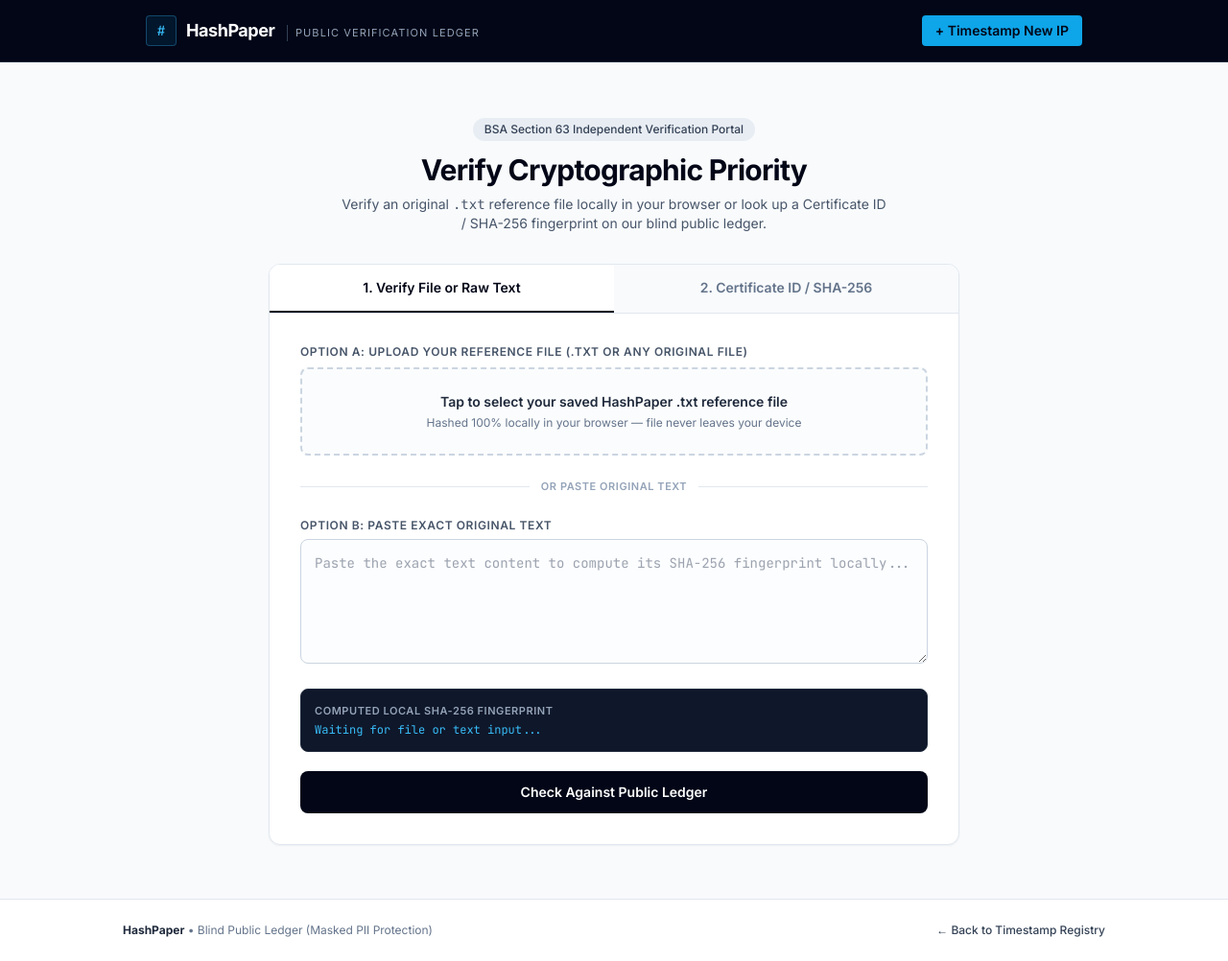
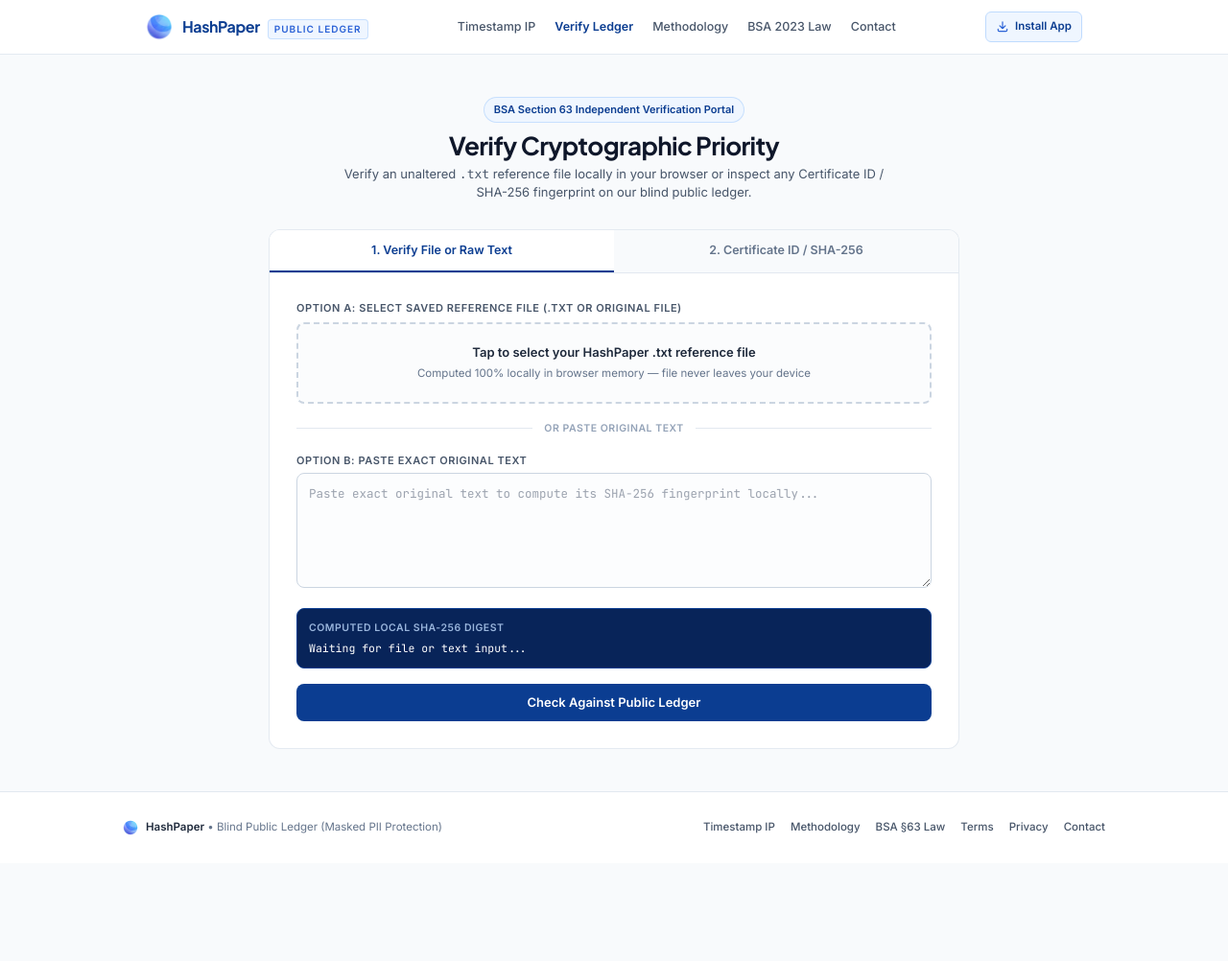
Before and after one commit to letshashpaper/hashpaper-web, a plain HTML site: page verify.html in a window 1280 px wide. Shown: the whole page at 96% size. After the commit the page ends 900 px from the top, so only its background shows below. Drawn offline with nearby package versions, Linux system fonts and the light colour scheme.

Commit message:
Update verify.html

```diff
--- a/verify.html
+++ b/verify.html
@@ -3,140 +3,174 @@
 <head>
   <meta charset="UTF-8" />
   <meta name="viewport" content="width=device-width, initial-scale=1.0" />
-  <title>Verify Cryptographic Record — HashPaper Public Ledger</title>
-  <meta name="description" content="Independently verify any HashPaper Certificate ID, SHA-256 fingerprint, or original reference file against our public ledger." />
+  <title>Verify Cryptographic Record — HashPaper Public Blind Ledger</title>
+  <meta name="description" content="Independently verify any HashPaper Certificate ID, SHA-256 fingerprint, or original reference file against our public blind ledger under BSA Section 63." />
+  <link rel="canonical" href="https://hashpaper.in/verify.html" />
+  <link rel="icon" type="image/png" href="/favicon.png" />
+  <link rel="apple-touch-icon" href="/logo.png" />
+  <link rel="manifest" href="/manifest.json" />
+  <meta name="theme-color" content="#0B3D91" />
+
   <script src="https://cdn.tailwindcss.com"></script>
   <script src="/js/crypto-core.js"></script>
+  <script src="/js/pwa.js" defer></script>
   <link rel="preconnect" href="https://fonts.googleapis.com" />
   <link rel="preconnect" href="https://fonts.gstatic.com" crossorigin />
-  <link href="https://fonts.googleapis.com/css2?family=Inter:wght@400;500;600;700&family=JetBrains+Mono:wght@400;600&display=swap" rel="stylesheet" />
+  <link href="https://fonts.googleapis.com/css2?family=Inter:wght@400;500;600&family=JetBrains+Mono:wght@400;500;600&family=Plus+Jakarta+Sans:wght@600;700&display=swap" rel="stylesheet" />
   <style>
-    body { font-family: 'Inter', sans-serif; }
+    body { font-family: 'Inter', -apple-system, BlinkMacSystemFont, sans-serif; font-size: 13.5px; color: #0f172a; }
+    h1, h2, h3, .font-display { font-family: 'Plus Jakarta Sans', sans-serif; }
     .font-mono-code { font-family: 'JetBrains Mono', monospace; }
   </style>
 </head>
-<body class="bg-slate-50 text-slate-900 antialiased min-h-screen flex flex-col">
+<body class="bg-[#F8FAFC] antialiased min-h-screen flex flex-col selection:bg-[#2B62D6] selection:text-white">
 
-  <!-- Top Navigation -->
-  <header class="bg-slate-950 text-white border-b border-slate-800 sticky top-0 z-40">
-    <div class="max-w-5xl mx-auto px-4 sm:px-6 h-16 flex items-center justify-between">
-      <a href="/" class="flex items-center gap-2.5">
-        <div class="w-8 h-8 rounded bg-sky-500/10 border border-sky-400/30 flex items-center justify-center text-sky-400 font-bold text-sm font-mono-code">#</div>
-        <div>
-          <span class="font-bold tracking-tight text-lg">HashPaper</span>
-          <span class="hidden sm:inline-block ml-2 text-[11px] uppercase tracking-widest text-slate-400 border-l border-slate-700 pl-2">Public Verification Ledger</span>
+  <!-- Crisp SaaS Header -->
+  <header class="bg-white/95 backdrop-blur border-b border-slate-200/90 sticky top-0 z-40">
+    <div class="max-w-5xl mx-auto px-4 sm:px-6 h-14 flex items-center justify-between gap-3">
+      <a href="/" class="flex items-center gap-2.5 shrink-0">
+        <img src="/logo.png" alt="HashPaper Logo" class="w-7 h-7 object-contain" />
+        <div class="flex items-baseline gap-2">
+          <span class="font-display font-bold tracking-tight text-[16px] text-[#0B3D91]">HashPaper</span>
+          <span class="hidden md:inline-block text-[10px] font-semibold uppercase tracking-widest text-[#2B62D6] bg-blue-50 border border-blue-200/80 px-1.5 py-0.5 rounded">Public Ledger</span>
         </div>
       </a>
-      <nav class="flex items-center gap-4 text-sm">
-        <a href="/" class="bg-sky-500 hover:bg-sky-400 text-slate-950 font-semibold px-3.5 py-1.5 rounded text-xs sm:text-sm transition">
-          + Timestamp New IP
+
+      <nav class="hidden md:flex items-center gap-5 text-[12.5px] font-medium text-slate-600">
+        <a href="/" class="hover:text-[#0B3D91] transition">Timestamp IP</a>
+        <a href="/verify.html" class="text-[#0B3D91] font-semibold">Verify Ledger</a>
+        <a href="/methodology.html" class="hover:text-[#0B3D91] transition">Methodology</a>
+        <a href="/law.html" class="hover:text-[#0B3D91] transition">BSA 2023 Law</a>
+        <a href="/contact.html" class="hover:text-[#0B3D91] transition">Contact</a>
+      </nav>
+
+      <div class="flex items-center gap-2">
+        <button type="button" data-install-btn onclick="triggerHashPaperInstall()"
+          class="inline-flex items-center gap-1.5 text-[11.5px] font-semibold text-[#0B3D91] bg-blue-50 hover:bg-blue-100 border border-blue-200 px-2.5 py-1.5 rounded-md transition cursor-pointer">
+          <svg class="w-3.5 h-3.5 text-[#2B62D6]" fill="none" stroke="currentColor" stroke-width="2" viewBox="0 0 24 24">
+            <path stroke-linecap="round" stroke-linejoin="round" d="M4 16v2a2 2 0 002 2h12a2 2 0 002-2v-2M7 10l5 5m0 0l5-5m-5 5V3" />
+          </svg>
+          <span>Install App</span>
+        </button>
+        <a href="/" class="md:hidden text-[11.5px] font-semibold text-white bg-[#0B3D91] px-2.5 py-1.5 rounded-md">
+          + Mint
         </a>
-      </nav>
+      </div>
     </div>
   </header>
 
   <!-- Main Verification Container -->
-  <main class="flex-1 max-w-3xl w-full mx-auto px-4 sm:px-6 py-10 sm:py-14">
+  <main class="flex-1 max-w-3xl w-full mx-auto px-4 sm:px-6 py-8 sm:py-11">
 
-    <div class="text-center mb-8">
-      <div class="inline-flex items-center gap-2 px-3 py-1 rounded-full bg-slate-200/70 text-xs text-slate-700 font-medium mb-3">
+    <div class="text-center mb-7">
+      <div class="inline-flex items-center gap-1.5 px-2.5 py-1 rounded-full bg-blue-50 border border-blue-200/80 text-[11px] text-[#0B3D91] font-semibold mb-2.5">
         BSA Section 63 Independent Verification Portal
       </div>
-      <h1 class="text-2xl sm:text-3xl font-bold tracking-tight text-slate-950">Verify Cryptographic Priority</h1>
-      <p class="mt-2 text-sm text-slate-600 max-w-xl mx-auto">
-        Verify an original <code>.txt</code> reference file locally in your browser or look up a Certificate ID / SHA-256 fingerprint on our blind public ledger.
+      <h1 class="text-xl sm:text-[26px] font-bold tracking-tight text-slate-900">Verify Cryptographic Priority</h1>
+      <p class="mt-1.5 text-[13px] text-slate-600 max-w-xl mx-auto">
+        Verify an unaltered <code>.txt</code> reference file locally in your browser or inspect any Certificate ID / SHA-256 fingerprint on our blind public ledger.
       </p>
     </div>
 
     <!-- Verification Card -->
-    <div class="bg-white border border-slate-200 rounded-xl shadow-sm overflow-hidden">
+    <div class="bg-white border border-slate-200/90 rounded-xl shadow-xs overflow-hidden">
 
       <!-- Mode Switcher Tabs -->
-      <div class="grid grid-cols-2 border-b border-slate-200 bg-slate-50 text-xs sm:text-sm font-semibold">
+      <div class="grid grid-cols-2 border-b border-slate-200 bg-slate-50 text-[12px] sm:text-[12.5px] font-semibold">
         <button type="button" id="tab-file"
-          class="py-3.5 px-4 text-center border-b-2 border-slate-950 text-slate-950 bg-white transition cursor-pointer">
+          class="py-3 px-4 text-center border-b-2 border-[#0B3D91] text-[#0B3D91] bg-white transition cursor-pointer">
           1. Verify File or Raw Text
         </button>
         <button type="button" id="tab-id"
-          class="py-3.5 px-4 text-center border-b-2 border-transparent text-slate-500 hover:text-slate-800 transition cursor-pointer">
+          class="py-3 px-4 text-center border-b-2 border-transparent text-slate-500 hover:text-slate-800 transition cursor-pointer">
           2. Certificate ID / SHA-256
         </button>
       </div>
 
       <!-- Panel 1: File / Raw Text Local Hash Verification -->
-      <div id="panel-file" class="p-6 sm:p-8 space-y-5">
+      <div id="panel-file" class="p-5 sm:p-7 space-y-4">
         <div>
-          <label class="block text-xs font-semibold uppercase tracking-wider text-slate-600 mb-2">
-            Option A: Upload Your Reference File (.txt or any original file)
+          <label class="block text-[11px] font-semibold uppercase tracking-wider text-slate-600 mb-1.5">
+            Option A: Select Saved Reference File (.txt or Original File)
           </label>
           <label for="verify-file-input"
-            class="flex flex-col items-center justify-center border-2 border-dashed border-slate-300 hover:border-sky-500 rounded-lg p-6 bg-slate-50/60 cursor-pointer transition text-center">
-            <span class="text-sm font-semibold text-slate-800">Tap to select your saved HashPaper .txt reference file</span>
-            <span class="text-xs text-slate-500 mt-1">Hashed 100% locally in your browser — file never leaves your device</span>
+            class="flex flex-col items-center justify-center border-2 border-dashed border-slate-300 hover:border-[#2B62D6] rounded-lg p-5 bg-slate-50/60 cursor-pointer transition text-center">
+            <span class="text-[13px] font-semibold text-slate-800">Tap to select your HashPaper .txt reference file</span>
+            <span class="text-[11.5px] text-slate-500 mt-1">Computed 100% locally in browser memory — file never leaves your device</span>
             <input type="file" id="verify-file-input" class="hidden" />
           </label>
-          <div id="selected-file-badge" class="hidden mt-2 text-xs font-mono-code text-sky-700 bg-sky-50 border border-sky-200 px-3 py-1.5 rounded"></div>
+          <div id="selected-file-badge" class="hidden mt-2 text-[11.5px] font-mono-code text-[#0B3D91] bg-blue-50 border border-blue-200 px-3 py-1.5 rounded"></div>
         </div>
 
-        <div class="relative flex items-center py-1">
+        <div class="relative flex items-center py-0.5">
           <div class="flex-grow border-t border-slate-200"></div>
-          <span class="flex-shrink mx-3 text-[11px] uppercase tracking-wider text-slate-400 font-semibold">OR PASTE ORIGINAL TEXT</span>
+          <span class="flex-shrink mx-3 text-[10.5px] uppercase tracking-wider text-slate-400 font-semibold">OR PASTE ORIGINAL TEXT</span>
           <div class="flex-grow border-t border-slate-200"></div>
         </div>
 
         <div>
-          <label for="verify-text-input" class="block text-xs font-semibold uppercase tracking-wider text-slate-600 mb-1.5">
+          <label for="verify-text-input" class="block text-[11px] font-semibold uppercase tracking-wider text-slate-600 mb-1">
             Option B: Paste Exact Original Text
           </label>
           <textarea id="verify-text-input" rows="5"
-            placeholder="Paste the exact text content to compute its SHA-256 fingerprint locally..."
-            class="w-full p-3.5 text-sm font-mono-code border border-slate-300 rounded-lg focus:outline-none focus:ring-2 focus:ring-sky-500 bg-slate-50/40"></textarea>
+            placeholder="Paste exact original text to compute its SHA-256 fingerprint locally..."
+            class="w-full p-3 text-[12.5px] font-mono-code border border-slate-300 rounded-lg focus:outline-none focus:ring-2 focus:ring-[#2B62D6]/30 focus:border-[#2B62D6] bg-slate-50/40"></textarea>
         </div>
 
-        <div class="bg-slate-900 rounded-lg p-3.5 border border-slate-800">
-          <div class="text-[11px] font-semibold uppercase tracking-wider text-slate-400">Computed Local SHA-256 Fingerprint</div>
-          <div id="verify-computed-hash" class="mt-1 font-mono-code text-xs text-sky-400 break-all">
+        <div class="bg-[#082459] rounded-lg p-3 border border-[#0B3D91]">
+          <div class="text-[10.5px] font-semibold uppercase tracking-wider text-blue-200/80">Computed Local SHA-256 Digest</div>
+          <div id="verify-computed-hash" class="mt-1 font-mono-code text-[11.5px] text-white break-all">
             Waiting for file or text input...
           </div>
         </div>
 
         <button type="button" id="btn-verify-local"
-          class="w-full bg-slate-950 hover:bg-slate-800 text-white font-semibold py-3 px-5 rounded-lg text-sm transition cursor-pointer">
+          class="w-full bg-[#0B3D91] hover:bg-[#164DB0] text-white font-semibold py-2.5 px-5 rounded-lg text-[13px] transition cursor-pointer">
           Check Against Public Ledger
         </button>
       </div>
 
       <!-- Panel 2: Direct Certificate ID / SHA-256 Lookup -->
-      <div id="panel-id" class="hidden p-6 sm:p-8 space-y-5">
+      <div id="panel-id" class="hidden p-5 sm:p-7 space-y-4">
         <div>
-          <label for="lookup-query-input" class="block text-xs font-semibold uppercase tracking-wider text-slate-600 mb-1.5">
+          <label for="lookup-query-input" class="block text-[11px] font-semibold uppercase tracking-wider text-slate-600 mb-1">
             Enter Certificate ID or 64-Character SHA-256 Hash
           </label>
           <input type="text" id="lookup-query-input"
             placeholder="e.g., HP-2026-8F9A2B1C or 64-char SHA-256 hex string"
-            class="w-full px-3.5 py-3 text-sm font-mono-code border border-slate-300 rounded-lg focus:outline-none focus:ring-2 focus:ring-sky-500" />
+            class="w-full px-3 py-2.5 text-[12.5px] font-mono-code border border-slate-300 rounded-lg focus:outline-none focus:ring-2 focus:ring-[#2B62D6]/30 focus:border-[#2B62D6]" />
           <p class="text-[11px] text-slate-500 mt-1.5">
-            Zero-knowledge lookup: verifies timestamp authenticity without requiring disclosure of the confidential document.
+            Zero-knowledge lookup: confirms timestamp priority without exposing confidential intellectual property.
           </p>
         </div>
 
         <button type="button" id="btn-verify-lookup"
-          class="w-full bg-slate-950 hover:bg-slate-800 text-white font-semibold py-3 px-5 rounded-lg text-sm transition cursor-pointer">
+          class="w-full bg-[#0B3D91] hover:bg-[#164DB0] text-white font-semibold py-2.5 px-5 rounded-lg text-[13px] transition cursor-pointer">
           Lookup Ledger Record
         </button>
       </div>
 
       <!-- Verification Output Result Box -->
-      <div id="result-container" class="hidden border-t border-slate-200 p-6 sm:p-8"></div>
+      <div id="result-container" class="hidden border-t border-slate-200 p-5 sm:p-7"></div>
 
     </div>
   </main>
 
-  <!-- Footer -->
-  <footer class="border-t border-slate-200 bg-white py-6 px-4 sm:px-6 text-xs text-slate-500">
-    <div class="max-w-5xl mx-auto flex flex-col sm:flex-row items-center justify-between gap-3">
-      <div><strong class="text-slate-800">HashPaper</strong> • Blind Public Ledger (Masked PII Protection)</div>
-      <a href="/" class="text-slate-700 hover:text-slate-950 font-medium">← Back to Timestamp Registry</a>
+  <!-- Crisp SaaS Footer -->
+  <footer class="border-t border-slate-200 bg-white py-7 px-4 sm:px-6 text-[11.5px] text-slate-500">
+    <div class="max-w-5xl mx-auto flex flex-col sm:flex-row items-center justify-between gap-4">
+      <div class="flex items-center gap-2">
+        <img src="/logo.png" alt="HashPaper" class="w-4 h-4 object-contain" />
+        <span><strong class="text-slate-800">HashPaper</strong> • Blind Public Ledger (Masked PII Protection)</span>
+      </div>
+      <div class="flex flex-wrap items-center gap-4 font-medium text-slate-600">
+        <a href="/" class="hover:text-[#0B3D91]">Timestamp IP</a>
+        <a href="/methodology.html" class="hover:text-[#0B3D91]">Methodology</a>
+        <a href="/law.html" class="hover:text-[#0B3D91]">BSA §63 Law</a>
+        <a href="/terms.html" class="hover:text-[#0B3D91]">Terms</a>
+        <a href="/privacy.html" class="hover:text-[#0B3D91]">Privacy</a>
+        <a href="/contact.html" class="hover:text-[#0B3D91]">Contact</a>
+      </div>
     </div>
   </footer>
 
@@ -158,13 +192,13 @@
     function switchTab(mode) {
       resultContainer.classList.add('hidden');
       if (mode === 'file') {
-        tabFile.className = 'py-3.5 px-4 text-center border-b-2 border-slate-950 text-slate-950 bg-white transition cursor-pointer';
-        tabId.className = 'py-3.5 px-4 text-center border-b-2 border-transparent text-slate-500 hover:text-slate-800 transition cursor-pointer';
+        tabFile.className = 'py-3 px-4 text-center border-b-2 border-[#0B3D91] text-[#0B3D91] bg-white transition cursor-pointer';
+        tabId.className = 'py-3 px-4 text-center border-b-2 border-transparent text-slate-500 hover:text-slate-800 transition cursor-pointer';
         panelFile.classList.remove('hidden');
         panelId.classList.add('hidden');
       } else {
-        tabId.className = 'py-3.5 px-4 text-center border-b-2 border-slate-950 text-slate-950 bg-white transition cursor-pointer';
-        tabFile.className = 'py-3.5 px-4 text-center border-b-2 border-transparent text-slate-500 hover:text-slate-800 transition cursor-pointer';
+        tabId.className = 'py-3 px-4 text-center border-b-2 border-[#0B3D91] text-[#0B3D91] bg-white transition cursor-pointer';
+        tabFile.className = 'py-3 px-4 text-center border-b-2 border-transparent text-slate-500 hover:text-slate-800 transition cursor-pointer';
         panelId.classList.remove('hidden');
         panelFile.classList.add('hidden');
       }
@@ -173,7 +207,6 @@
     tabFile.addEventListener('click', () => switchTab('file'));
     tabId.addEventListener('click', () => switchTab('id'));
 
-    // Handle file upload -> raw binary SHA-256
     fileInput.addEventListener('change', async (e) => {
       const file = e.target.files[0];
       if (!file) return;
@@ -185,7 +218,6 @@
       computedHashEl.textContent = res.hash;
     });
 
-    // Handle text paste/typing -> standard UTF-8 SHA-256
     textInput.addEventListener('input', async () => {
       const val = textInput.value;
       fileInput.value = '';
@@ -207,7 +239,7 @@
       }
 
       resultContainer.classList.remove('hidden');
-      resultContainer.innerHTML = `<div class="text-xs text-slate-500 font-medium">Querying HashPaper Public Ledger...</div>`;
+      resultContainer.innerHTML = `<div class="text-[12px] text-slate-500 font-medium">Querying HashPaper Public Ledger...</div>`;
 
       try {
         const res = await fetch(`/api/verify-ledger?q=${encodeURIComponent(queryValue)}`);
@@ -219,14 +251,14 @@
         }
 
         if (!data.verified) {
-          resultContainer.className = 'border-t border-red-200 bg-red-50/70 p-6 sm:p-8';
+          resultContainer.className = 'border-t border-red-200 bg-red-50/70 p-5 sm:p-7';
           resultContainer.innerHTML = `
             <div class="flex items-start gap-3">
-              <div class="w-8 h-8 rounded-full bg-red-600 text-white flex items-center justify-center font-bold text-sm shrink-0">✕</div>
+              <div class="w-7 h-7 rounded-full bg-red-600 text-white flex items-center justify-center font-bold text-xs shrink-0">✕</div>
               <div>
-                <h3 class="font-bold text-base text-red-950">No Matching Record Found</h3>
-                <p class="text-xs text-red-800 mt-1 leading-relaxed">
-                  ${data.message} Ensure your reference file has not been modified by even a single character or space.
+                <h3 class="font-bold text-[14px] text-red-950">No Matching Record Found</h3>
+                <p class="text-[12px] text-red-800 mt-1 leading-relaxed">
+                  ${data.message} Ensure your reference file has not been altered by even a single character or space.
                 </p>
               </div>
             </div>
@@ -235,30 +267,30 @@
         }
 
         const rec = data.earliest_record;
-        resultContainer.className = 'border-t border-emerald-200 bg-emerald-50/60 p-6 sm:p-8 space-y-4';
+        resultContainer.className = 'border-t border-emerald-200 bg-emerald-50/50 p-5 sm:p-7 space-y-4';
         resultContainer.innerHTML = `
           <div class="flex items-start gap-3">
-            <div class="w-9 h-9 rounded-full bg-emerald-600 text-white flex items-center justify-center font-bold text-base shrink-0">✓</div>
+            <div class="w-8 h-8 rounded-full bg-emerald-600 text-white flex items-center justify-center font-bold text-sm shrink-0">✓</div>
             <div>
-              <div class="text-[11px] font-bold uppercase tracking-wider text-emerald-700">Cryptographic Match Confirmed</div>
-              <h3 class="font-bold text-lg text-slate-950">Verified Authentic Priority Record</h3>
+              <div class="text-[10.5px] font-bold uppercase tracking-wider text-emerald-700">Cryptographic Match Confirmed</div>
+              <h3 class="font-bold text-[15px] text-slate-900">Verified Authentic Priority Record</h3>
             </div>
           </div>
 
-          <div class="bg-white border border-emerald-200 rounded-lg p-4 space-y-2.5 text-xs">
-            <div class="flex justify-between border-b border-slate-100 pb-2">
+          <div class="bg-white border border-emerald-200 rounded-lg p-4 space-y-2 text-[12px]">
+            <div class="flex justify-between border-b border-slate-100 pb-1.5">
               <span class="text-slate-500">Certificate ID</span>
-              <span class="font-mono-code font-bold text-slate-900">${rec.certificate_code}</span>
+              <span class="font-mono-code font-bold text-[#0B3D91]">${rec.certificate_code}</span>
             </div>
-            <div class="flex justify-between border-b border-slate-100 pb-2">
+            <div class="flex justify-between border-b border-slate-100 pb-1.5">
               <span class="text-slate-500">Earliest Priority Timestamp</span>
               <span class="font-bold text-slate-900">${rec.ist_timestamp_formatted}</span>
             </div>
-            <div class="flex justify-between border-b border-slate-100 pb-2">
+            <div class="flex justify-between border-b border-slate-100 pb-1.5">
               <span class="text-slate-500">Declarant (Blind Ledger Masked)</span>
               <span class="font-semibold text-slate-900">${rec.masked_owner}</span>
             </div>
-            <div class="flex justify-between border-b border-slate-100 pb-2">
+            <div class="flex justify-between border-b border-slate-100 pb-1.5">
               <span class="text-slate-500">Classification &amp; Size</span>
               <span class="text-slate-800">${rec.asset_category} (${Number(rec.byte_size).toLocaleString()} bytes)</span>
             </div>
@@ -275,7 +307,7 @@
 
     function renderError(msg) {
       resultContainer.classList.remove('hidden');
-      resultContainer.className = 'border-t border-amber-200 bg-amber-50 p-5 text-xs text-amber-900';
+      resultContainer.className = 'border-t border-amber-200 bg-amber-50 p-4 text-[12px] text-amber-900';
       resultContainer.textContent = msg;
     }
 
@@ -287,7 +319,6 @@
       runLedgerVerification(lookupInput.value.trim());
     });
 
-    // Auto-run lookup if URL has ?id=HP-2026-XXXX or ?hash=...
     window.addEventListener('DOMContentLoaded', () => {
       const params = new URLSearchParams(window.location.search);
       const idParam = params.get('id') || params.get('hash') || params.get('q');
```
